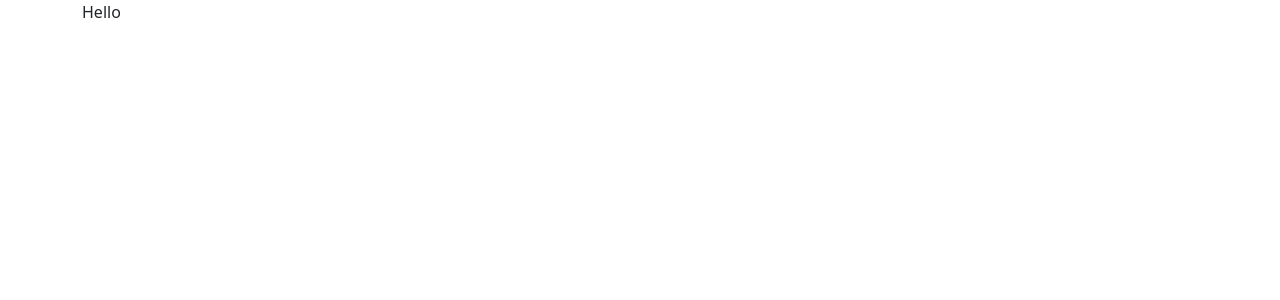
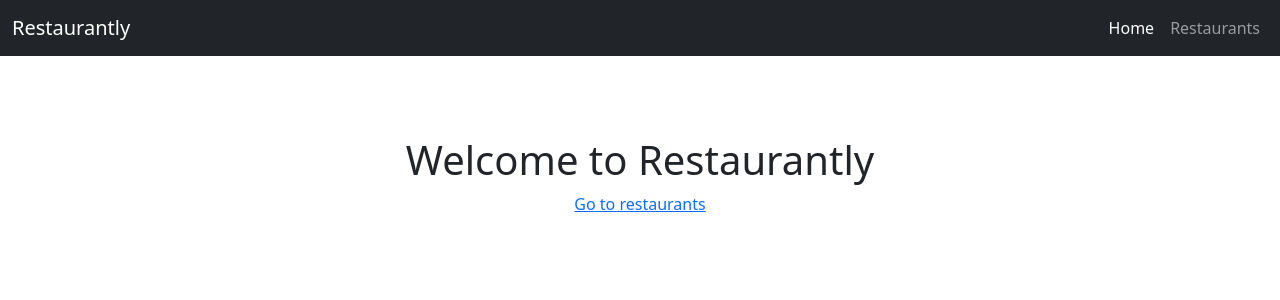
Before and after one commit to drago44/nuxt-top-restaurants, a Nuxt app: page / in a window 1280 px wide. Shown: the top 300 px of the page. Built offline with nearby package versions, Linux system fonts and the light colour scheme.

Commit message:
create landing

```diff
--- a/app.vue
+++ b/app.vue
@@ -1,5 +1,16 @@
 <template>
-  <div class="container">
-    Hello
+  <div>
+    <Nav />
+    <div class="container">
+      <h1>Welcome to Restaurantly</h1>
+      <a href="/restaurants">Go to restaurants</a>
+    </div>
   </div>
 </template>
+
+<style scoped>
+  .container {
+    text-align: center;
+    margin-top: 5rem;
+  }
+</style>
--- /dev/null
+++ b/components/Nav.vue
@@ -0,0 +1,23 @@
+<template>
+  <nav class="navbar navbar-expand-lg navbar-dark bg-dark">
+    <div class="container-fluid">
+      <a class="navbar-brand" href="/">Restaurantly</a>
+      <div class="collapse navbar-collapse" id="navbarSupportedContent">
+        <ul class="navbar-nav ml-auto mb-2 mb-lg-0">
+          <li class="nav-item">
+            <a class="nav-link active" aria-current="page" href="/">Home</a>
+          </li>
+          <li class="nav-item">
+            <a class="nav-link" href="/restaurants">Restaurants</a>
+          </li>
+        </ul>
+      </div>
+    </div>
+  </nav>
+</template>
+
+<style scoped>
+.ml-auto {
+  margin-left: auto;
+}
+</style>
```
